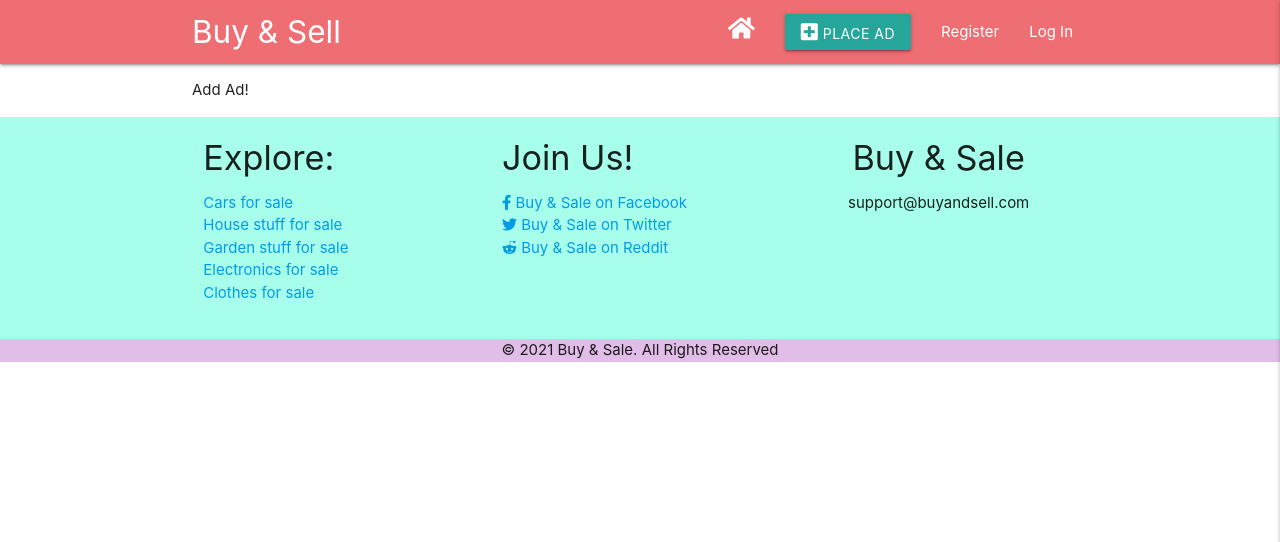
After one commit to zokam1411/milestone-project-3, a Flask app: page /add_ad in a window 1280 px wide. The commit adds this page. Shown: the top 542 px of the page. Run offline with Flask 2, Linux system fonts and the light colour scheme; some libraries are stand-ins or nearby versions.

Commit message:
Create add_ad template

```diff
--- a/app.py
+++ b/app.py
@@ -99,10 +99,15 @@ def profile(username):
 
 
 @app.route('/logout')
-def logout ():
+def logout():
     flash('You have been logged out')
     session.pop('user')
     return redirect(url_for('get_ads'))
+
+
+@app.route('/add_ad')
+def add_ad():
+    return render_template('add_ad.html')
 
 
 if __name__ == '__main__':
--- /dev/null
+++ b/templates/add_ad.html
@@ -0,0 +1,4 @@
+{% extends 'base.html' %}
+{% block content %}
+<p>Add Ad!</p>
+{% endblock %}
--- a/templates/base.html
+++ b/templates/base.html
@@ -25,7 +25,7 @@
                 <a href="#" data-target="mobile-demo" class="sidenav-trigger right"><i class="fas fa-bars"></i></a>
                 <ul class="right hide-on-med-and-down">
                     <li><a href="{{ url_for('get_ads') }}"><i class="fas fa-home"></i></a></li>
-                    <li><a class="waves-effect waves-light btn"><i class="fas fa-plus-square"></i> Place Ad</a></li>
+                    <li><a href="{{ url_for('add_ad') }}" class="waves-effect waves-light btn"><i class="fas fa-plus-square"></i> Place Ad</a></li>
                     {% if session.user %}
                     <li><a class="dropdown-trigger" href="#!" data-target="dropdown1">Profile<i
                                 class="fas fa-angle-down"></i></a></li>
@@ -49,7 +49,7 @@
             <li>Hello {{session['user']}}!</li>
             {% endif %}
             <!-- <li><a href="{{ url_for('get_ads') }}">Home</a></li> -->
-            <li><a class="waves-effect waves-light btn"><i class="fas fa-plus-square"></i>Place Ad</a></li>
+            <li><a href="{{ url_for('add_ad') }}" class="waves-effect waves-light btn"><i class="fas fa-plus-square"></i>Place Ad</a></li>
             {% if session.user %}
             <li><a href="{{ url_for('profile', username=session['user']) }}">My Profile</a></li>
             <li class="divider"></li>
```
